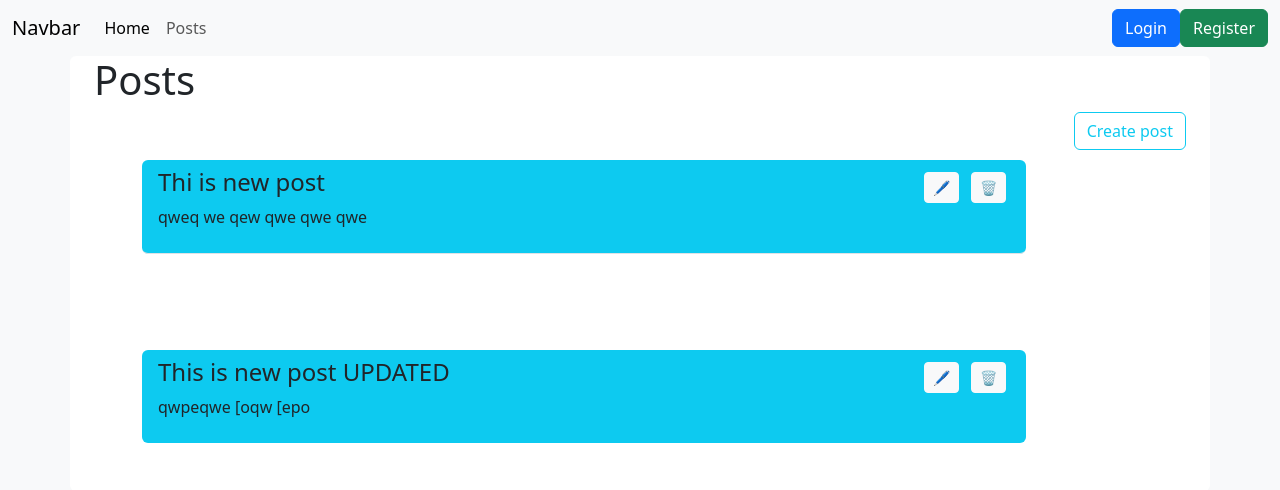
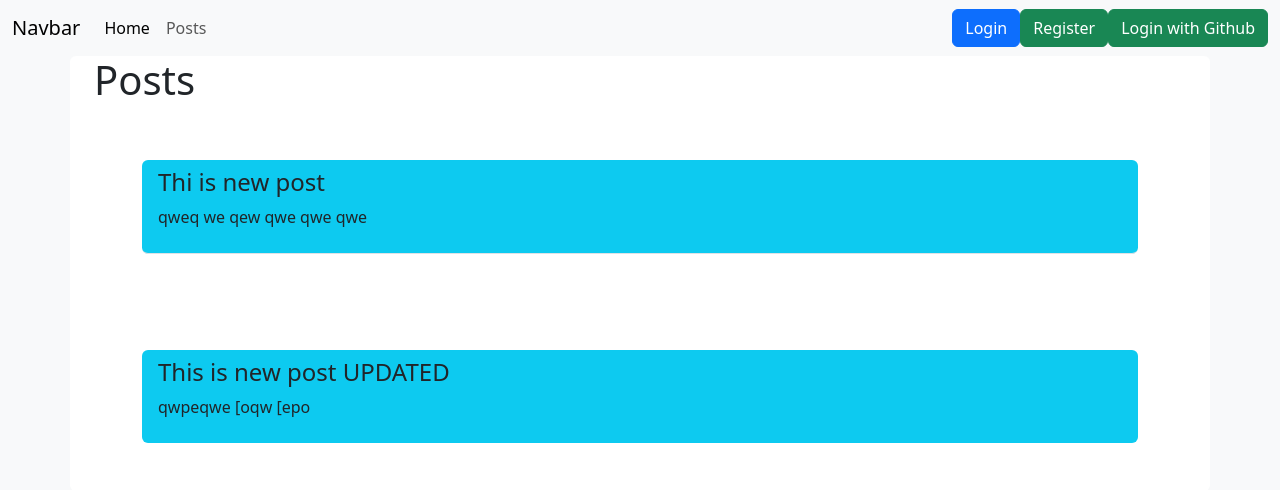
Before and after one commit to AlisherXujanov/fullstack-18-django, a Django app: page /posts in a window 1280 px wide. Shown: the top 490 px of the page. Run offline with Django 5.2, Linux system fonts and the light colour scheme; data comes from the database, SQL or seed files in the repository; both versions use the stored data as it was after the commit; some libraries are stand-ins or nearby versions.

Commit message:
Implement GitHub authentication and enhance post management features
- Added GitHub OAuth configuration in settings.py for social authentication.
- Updated PostsForm to exclude the author field, which is now set automatically.
- Secured post creation, update, and deletion views with login_required decorator.
- Enhanced templates to conditionally display post management options for authors and added GitHub login link in the navbar.

```diff
--- a/backend/posts/forms.py
+++ b/backend/posts/forms.py
@@ -4,4 +4,4 @@ from .models import Posts
 class PostsForm(forms.ModelForm):
     class Meta:
         model = Posts
-        fields = ["title", "content", "author"]
+        fields = ["title", "content"]
--- a/backend/posts/views.py
+++ b/backend/posts/views.py
@@ -1,6 +1,7 @@
 from django.shortcuts import render, redirect
 from .models import Posts
 from .forms import PostsForm
+from django.contrib.auth.decorators import login_required
 
 # CRUD
 # - Create
@@ -16,21 +17,24 @@ def get_posts(request):
     return render(request, "posts.html", context)
 
 
-
+@login_required
 def create_post(request):
     context = { "form": PostsForm() }
 
     if request.method == "POST":
         form = PostsForm(request.POST)
         if form.is_valid():
-            form.save()
+            obj = form.save(commit=False)
+            obj.author = request.user
+            obj.save()
             return redirect('get_posts')
 
     return render(request, "create_post.html", context)
 
 
-def update_post(request, pk:int):
-    post = Posts.objects.get(pk=pk)
+@login_required
+def update_post(request, pk: int):
+    post = Posts.objects.get(pk=pk, author=request.user)
     context = {"form": PostsForm(instance=post)}
 
     if request.method == "POST":
@@ -42,7 +46,8 @@ def update_post(request, pk:int):
     return render(request, "update_post.html", context)
 
 
-def delete_post(request, pk:int):
-    post = Posts.objects.get(pk=pk)
+@login_required
+def delete_post(request, pk: int):
+    post = Posts.objects.get(pk=pk, author=request.user)
     post.delete()
     return redirect("get_posts")
--- a/backend/templates/navbar.html
+++ b/backend/templates/navbar.html
@@ -1,4 +1,6 @@
+{% load socialaccount %}
 {% load static %}
+
 <nav class="navbar navbar-expand-lg navbar-light bg-light">
     <div class="container-fluid">
         <button class="navbar-toggler" type="button" data-bs-toggle="collapse" data-bs-target="#navbarTogglerDemo03"
@@ -19,6 +21,7 @@
             {% if request.user.is_anonymous %}
                 <a href="{% url 'account_login' %}" class="btn btn-primary">Login</a>
                 <a href="{% url 'account_signup' %}" class="btn btn-success">Register</a>
+                <a href="{% provider_login_url 'github' %}" class="btn btn-success">Login with Github</a>
             {% else %}
                 <form class="d-flex">
                     <input class="form-control me-2" type="search" placeholder="Search" aria-label="Search">
--- a/backend/templates/posts.html
+++ b/backend/templates/posts.html
@@ -8,11 +8,14 @@
 <div class="container">
     <h1>Posts</h1>
 </div>
+
+{% if request.user.is_authenticated %}
 <div class="container">
     <a href="{% url 'create_post' %}" class="btn btn-outline-info float-end">
         Create post
     </a>
 </div>
+{% endif %}
 
 <div class="container">
     <ul class="list-group list-group-flush">
@@ -22,10 +25,14 @@
                 <h4>{{ post.title }}</h4>
                 <p>{{post.content|striptags}}</p>
             </div>
+
+
+            {% if request.user == post.author %}
             <div class="right">
                 <a href="{% url 'update_post' post.id %}" class="btn btn-sm btn-light m-1">🖊️</a>
                 <a href="{% url 'delete_post' post.id %}" class="btn btn-sm btn-light m-1">🗑️</a>
             </div>
+            {% endif %}
         </li>
         {% endfor %}
     </ul>
```
Also changed, not shown: backend/backend/settings.py (+10 -0 lines), backend/db.sqlite3.
